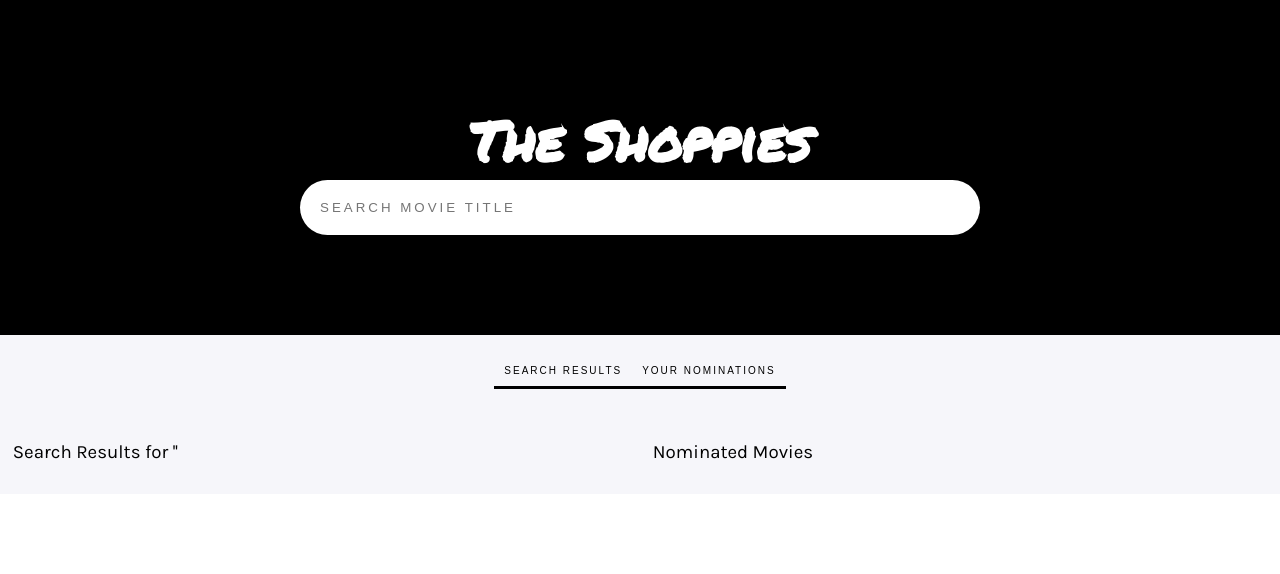
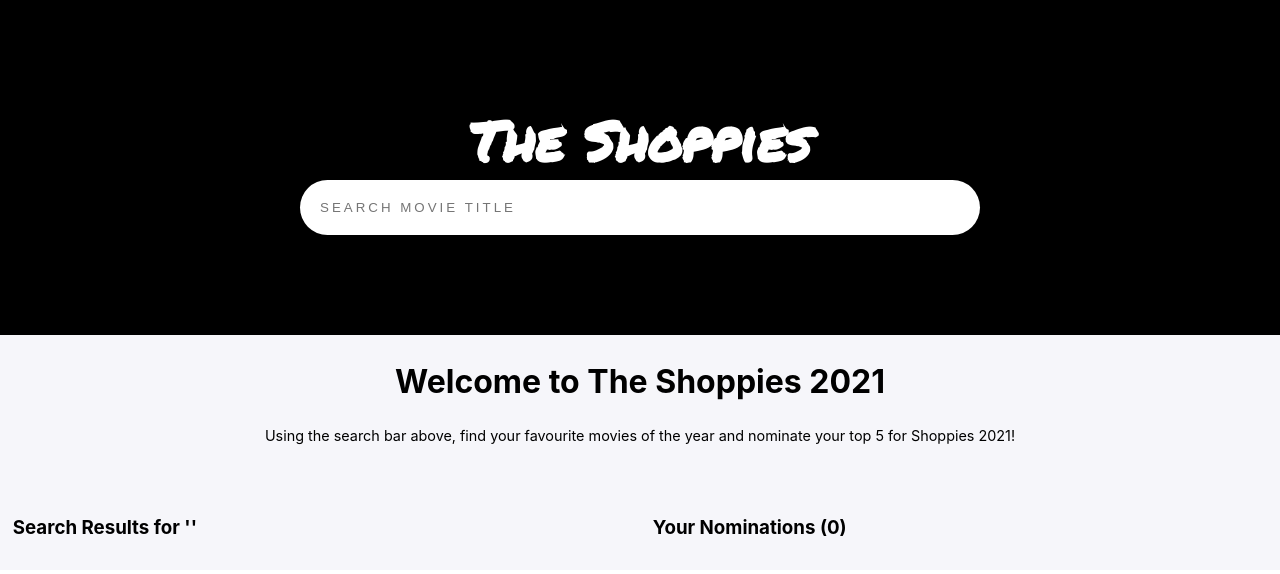
Before and after one commit to aarthiganesh/the-shoppies, a React (Create React App) app: page / in a window 1280 px wide. Shown: the top 574 px of the page. Built offline with nearby package versions, Linux system fonts and the light colour scheme; no server answers.

Commit message:
added user instructions

```diff
--- a/src/App.css
+++ b/src/App.css
@@ -1,6 +1,6 @@
 @import url('https://fonts.googleapis.com/css2?family=Permanent+Marker&display=swap');
-/* @import url('https://fonts.googleapis.com/css2?family=Josefin+Sans:wght@300;400&display=swap'); */
 @import url('https://fonts.googleapis.com/css2?family=Josefin+Sans:wght@300;400&family=Karla:wght@300;400&display=swap');
+@import url('https://fonts.googleapis.com/css2?family=Poppins:wght@200;300;500;700&display=swap');
 
 .App {
   padding:0;
@@ -21,12 +21,22 @@ h1{
   margin: 0;
 }
 
-h2, h3, h4{
+h4{
   /* font-family: 'Josefin Sans', sans-serif; */
-  font-family: 'Karla', sans-serif;
+  /* font-family: 'Karla', sans-serif; */
+  font-family: 'Poppins', sans-serif;
   font-weight: 400;
 }
-
+#instructions{
+  font-style: 'Poppins', sans-serif;
+  font-weight: 400;
+  font-size: 0.9rem;
+  padding-bottom: 20px;
+}
+#tagline{
+  font-weight: 700;
+  font-size: 2rem;
+}
 
 /* Search */
 .search{
@@ -37,6 +47,7 @@ h2, h3, h4{
 
 .search-results{
   width: 100vw;
+  max-width: 1000px;
   display: flex;
   flex-wrap: wrap;
   padding: 1%;
@@ -74,6 +85,7 @@ h2, h3, h4{
   block-size: fit-content;
   box-shadow: rgba(136, 136, 136, 0.05) 5px 5px 10px;
   transition: box-shadow 500ms ease-in-out;
+  min-width: 200px;
 }
 .movie:hover{
   box-shadow: rgba(136, 136, 136, 0.15) 8px 8px 10px;
@@ -81,7 +93,6 @@ h2, h3, h4{
 
 .movie-title{
   color: rgb(32, 32, 32);
-  height: 2.5em;
 }
 
 .movie-poster{
--- a/src/App.js
+++ b/src/App.js
@@ -1,8 +1,10 @@
 import './App.css';
 import React, { useState, useEffect } from 'react';
+// Pages
 import SearchResultsPage from './pages/SearchResultsPage';
+import NominatedMoviesPage from './pages/NominatedMoviesPage';
+// Components
 import Search from './components/Search';
-import NominatedMovies from './components/NominatedMovies';
 import NominationLimitBanner from './components/NominationLimitBanner';
 
 function App() {
@@ -80,28 +82,27 @@ function App() {
 				</header>
         <Search searchValue={searchValue} setSearchValue={setSearchValue}/>
 			</section>
+
 			<NominationLimitBanner />
+
+			<section>
 				<nav>
-			<button className="nav-link">Search Results</button>
-			<button className="nav-link">Your Nominations</button>
+				<h2 id="tagline">Welcome to The Shoppies 2021</h2>
+				<p id="instructions">Using the search bar above, find your favourite movies of the year and nominate your top 5 for Shoppies 2021!</p>
 				</nav>
-			<div id="test">
+			</section>
+
+			<section id="test">
 				<SearchResultsPage
 					movies = {movies}
 					addNomination = {addNomination}
 					nominations = {nominations}
 					searchValue = {searchValue}
 				/>
-				<section className="search-results">
-					<h3 className="section-title">Nominated Movies</h3>
-					<NominatedMovies
-							movies={nominations}
-							handleNominateClick={removeNomination}
+				<NominatedMoviesPage
+						nominations ={nominations}
+						removeNomination={removeNomination}
 				/>
-				</section>
-			</div>
-			<section className="">
-
 			</section>
 
     </div>
--- a/src/pages/NominatedMoviesPage.js
+++ b/src/pages/NominatedMoviesPage.js
@@ -0,0 +1,21 @@
+import React from 'react';
+import NominatedMovies from '../components/NominatedMovies';
+
+
+const NominatedMoviesPage = (props) => {
+
+  return(
+    <>
+      	<section className="search-results">
+					<h3 className="section-title">Your Nominations ({props.nominations.length})</h3>
+					<NominatedMovies
+							movies={props.nominations}
+							handleNominateClick={props.removeNomination}
+					/>
+				</section>
+    </>
+  );
+
+}
+
+export default NominatedMoviesPage;
--- a/src/pages/SearchResultsPage.js
+++ b/src/pages/SearchResultsPage.js
@@ -1,6 +1,5 @@
 import React from 'react';
 import SearchResults from '../components/SearchResults';
-
 
 const SearchResultsPage = (props) => {
 
```
Also changed, not shown: 1 other file (tests, documents, lock files or other folders). Lines whose indentation alone changed are shown as unchanged.
